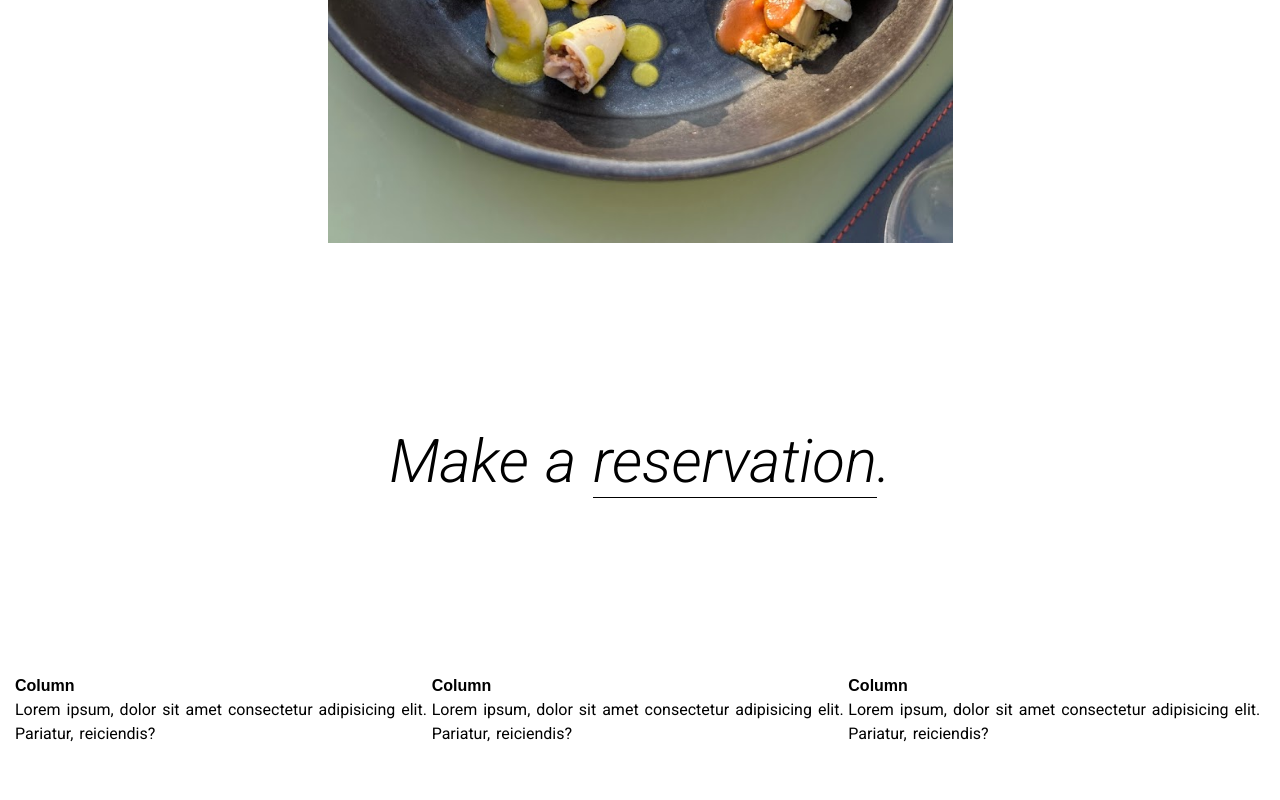
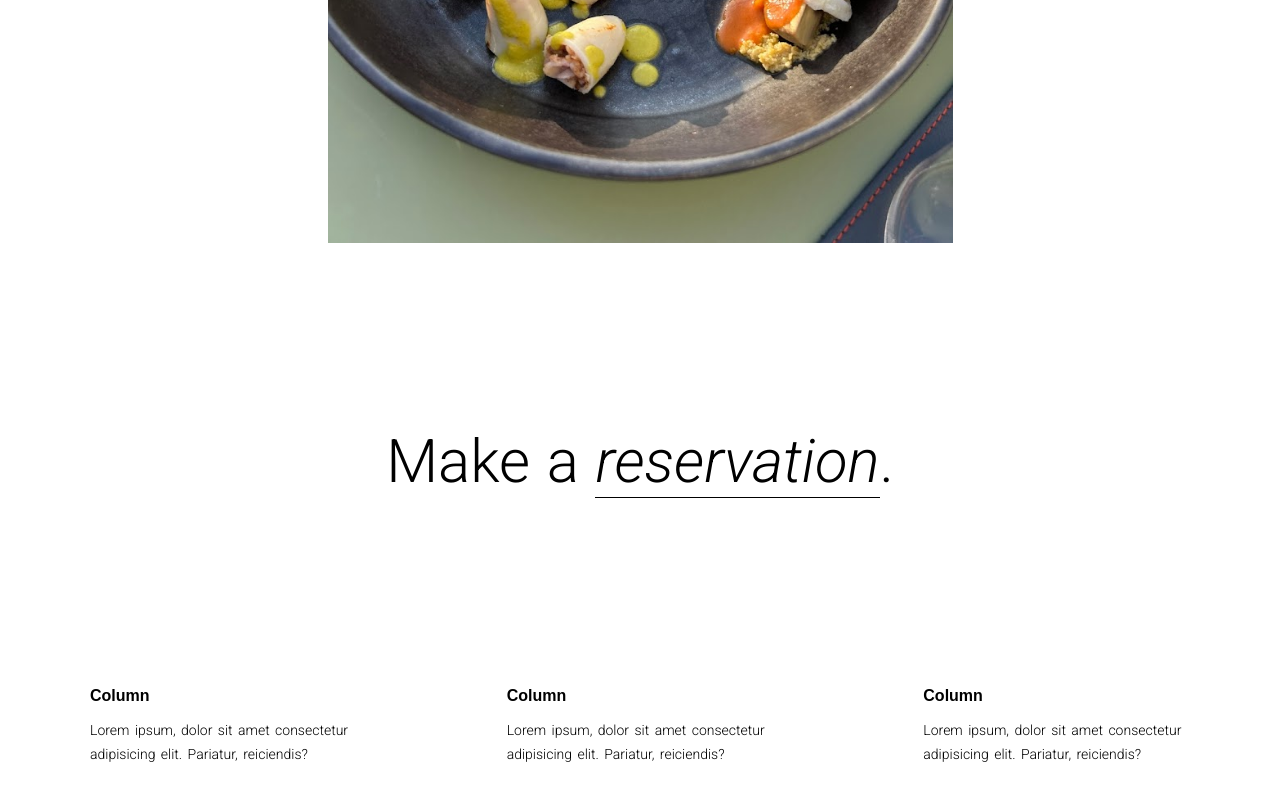
Before and after one commit to hajjamn/portus, a plain HTML site: page index2.0.html in a window 1280 px wide. Shown: the part 4541-5341 px from the top of the page. Before the commit the page ends 5287 px from the top, so only its background shows below. Drawn offline with Linux system fonts and the light colour scheme; a web font is replaced by a local one.

Commit message:
ADD: added footer

```diff
--- a/css/app2.0.css
+++ b/css/app2.0.css
@@ -192,8 +192,11 @@ main .col-sm h2 {
 main .reservation {
     text-align: center;
     font-size: 60px;
+    font-weight: 100;
+}
+
+main .underlined {
     font-style: italic;
-    font-weight: 100;
 }
 
 main .reservation-container {
@@ -201,3 +204,25 @@ main .reservation-container {
 }
 
 /* FOOTER */
+
+footer section {
+    padding-bottom: 100px;
+}
+
+footer .row {
+    justify-content: space-around;
+}
+
+footer [class^=col] {
+    margin: 0 20px;
+    max-width: calc(100% / 3 - 150px);
+}
+
+footer .col-33 * {
+    margin: 10px 0;
+}
+
+footer p {
+    font-size: 14px;
+    font-weight: 100;
+}
```
